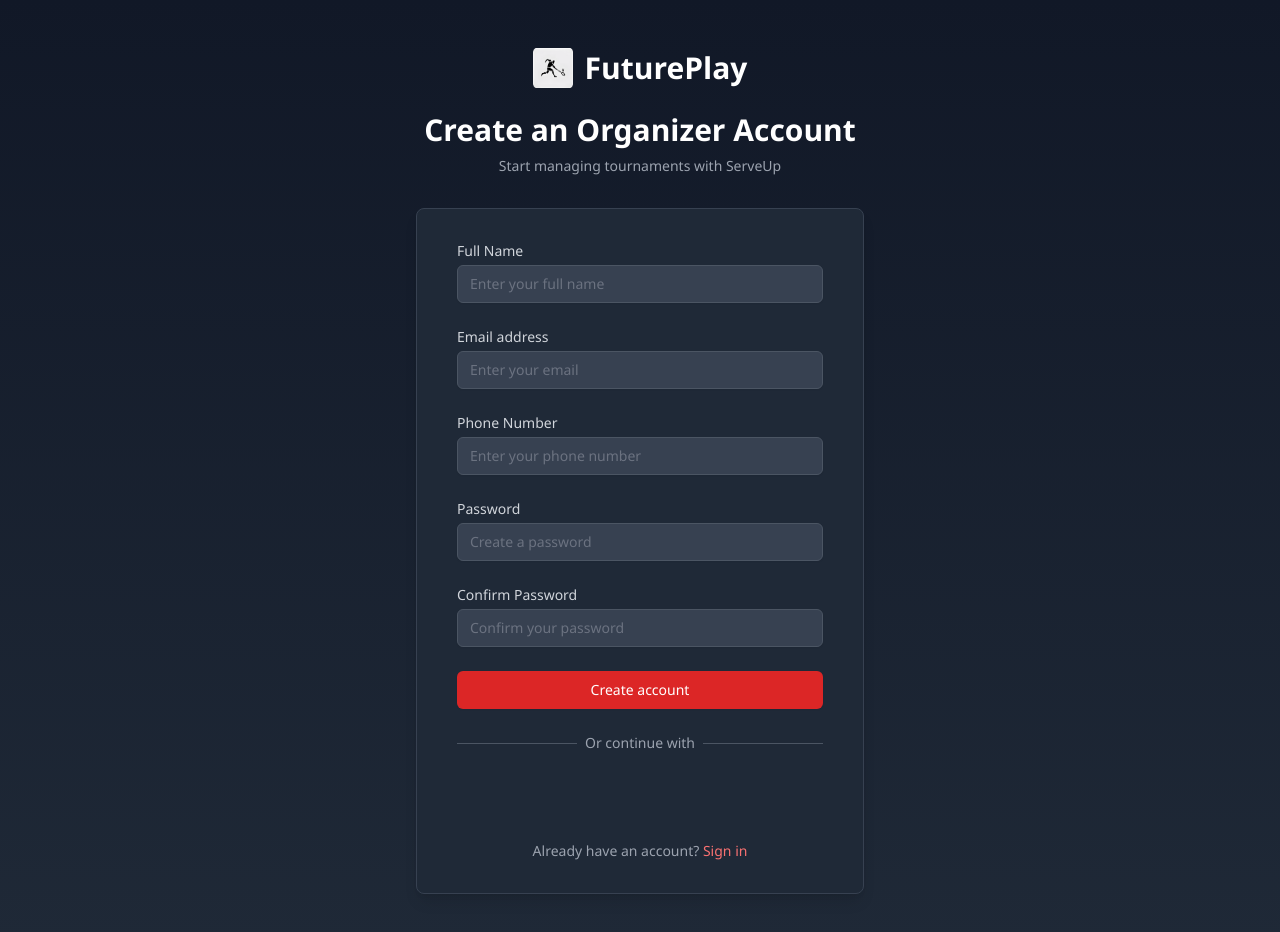
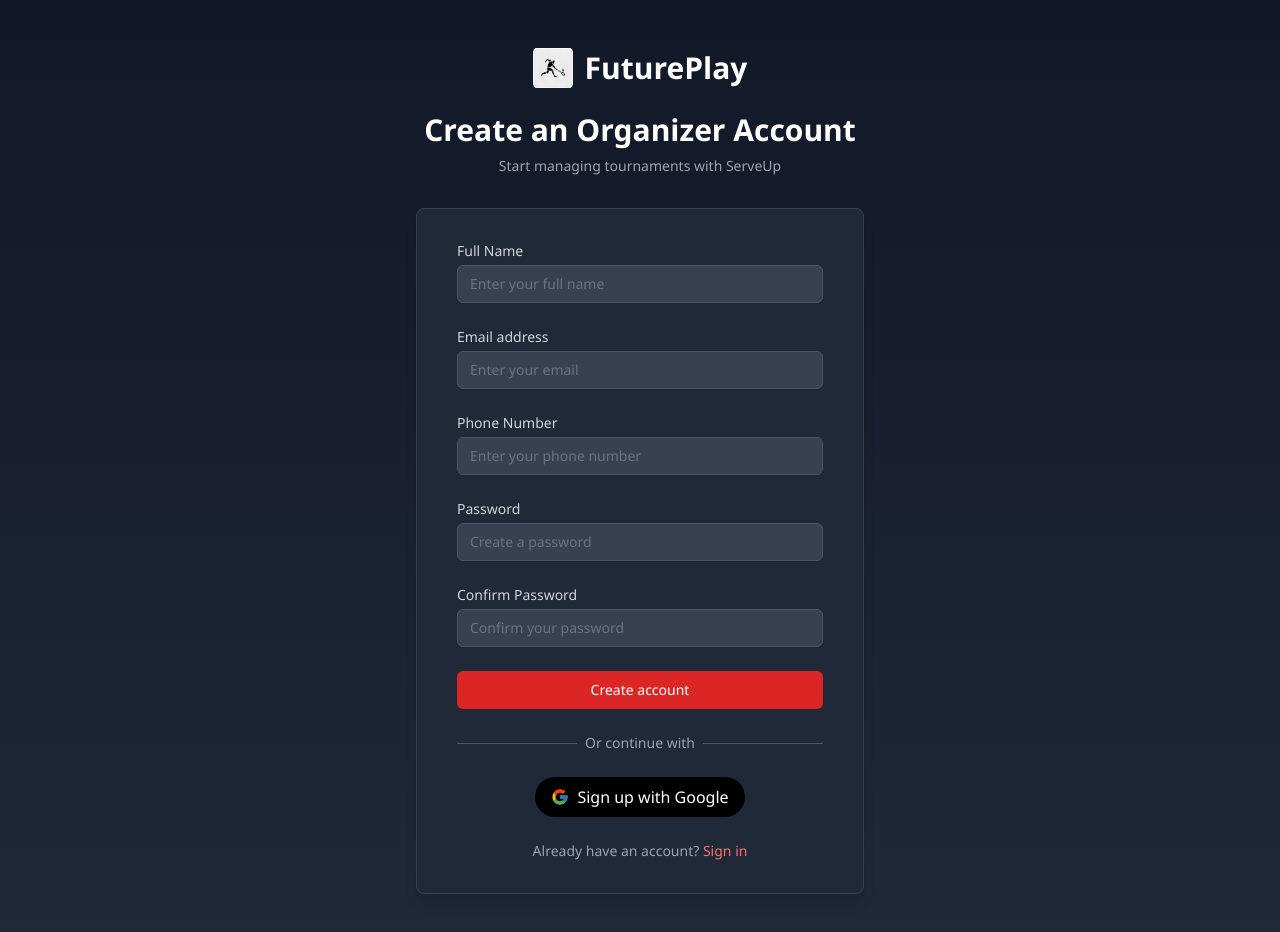
Before and after one commit to varun-aiml/Futureplay, a React (Vite) app in the folder frontend/: page /organizer/signup in a window 1280 px wide. Shown: the top 932 px of the page. Built offline with nearby package versions, Linux system fonts and the light colour scheme; no server answers.

Commit message:
Solved the errors in google signup

```diff
--- a/frontend/src/main.jsx
+++ b/frontend/src/main.jsx
@@ -1,15 +1,13 @@
-import { StrictMode } from 'react'
-import { createRoot } from 'react-dom/client'
-import { GoogleOAuthProvider } from '@react-oauth/google'
-import './index.css'
-import App from './App.jsx'
+import { StrictMode } from "react";
+import { createRoot } from "react-dom/client";
+import { GoogleOAuthProvider } from "@react-oauth/google";
+import "./index.css";
+import App from "./App.jsx";
 
-const GOOGLE_CLIENT_ID = import.meta.env.VITE_GOOGLE_CLIENT_ID; // Replace with your actual client ID
+const GOOGLE_CLIENT_ID = import.meta.env.VITE_GOOGLE_CLIENT_ID;
 
-createRoot(document.getElementById('root')).render(
-  <StrictMode>
-    <GoogleOAuthProvider clientId={GOOGLE_CLIENT_ID}>
-      <App />
-    </GoogleOAuthProvider>
-  </StrictMode>,
-)
+createRoot(document.getElementById("root")).render(
+  <GoogleOAuthProvider clientId={GOOGLE_CLIENT_ID}>
+    <App />
+  </GoogleOAuthProvider>
+);
--- a/frontend/src/pages/CompleteProfile.jsx
+++ b/frontend/src/pages/CompleteProfile.jsx
@@ -2,7 +2,7 @@
 import { useNavigate, useLocation } from "react-router-dom";
 import { completeGoogleSignup } from "../services/authService";
 import { useAuth } from "../context/authContext";
-import logo from "../assets/react.svg";
+import logo from "../assets/icon.png";
 
 function CompleteProfile() {
   const [phone, setPhone] = useState("");
--- a/frontend/src/pages/OrganizerSignup.jsx
+++ b/frontend/src/pages/OrganizerSignup.jsx
@@ -3,7 +3,6 @@
 import logo from "../assets/icon.png";
 import { register } from "../services/authService";
 import { useAuth } from "../context/authContext";
-import { GoogleLogin } from '@react-oauth/google';
 
 function OrganizerSignup() {
   const [formData, setFormData] = useState({
@@ -339,18 +338,38 @@
             </div>
 
             <div className="mt-6 flex justify-center">
-              <GoogleLogin
-                onSuccess={() => {
-                  window.location.href = 'http://localhost:5000/api/auth/google';
+              <button
+                onClick={() => {
+                  window.location.href =
+                    "http://localhost:5000/api/auth/google";
                 }}
-                onError={() => {
-                  setError('Google sign-in failed. Please try again.');
-                }}
-                useOneTap
-                theme="filled_black"
-                text="signup_with"
-                shape="pill"
-              />
+                className="flex items-center justify-center gap-2 bg-black hover:bg-gray-800 text-white font-medium py-2 px-4 rounded-full transition duration-300"
+              >
+                <svg
+                  width="18"
+                  height="18"
+                  xmlns="http://www.w3.org/2000/svg"
+                  viewBox="0 0 48 48"
+                >
+                  <path
+                    fill="#FFC107"
+                    d="M43.611,20.083H42V20H24v8h11.303c-1.649,4.657-6.08,8-11.303,8c-6.627,0-12-5.373-12-12c0-6.627,5.373-12,12-12c3.059,0,5.842,1.154,7.961,3.039l5.657-5.657C34.046,6.053,29.268,4,24,4C12.955,4,4,12.955,4,24c0,11.045,8.955,20,20,20c11.045,0,20-8.955,20-20C44,22.659,43.862,21.35,43.611,20.083z"
+                  />
+                  <path
+                    fill="#FF3D00"
+                    d="M6.306,14.691l6.571,4.819C14.655,15.108,18.961,12,24,12c3.059,0,5.842,1.154,7.961,3.039l5.657-5.657C34.046,6.053,29.268,4,24,4C16.318,4,9.656,8.337,6.306,14.691z"
+                  />
+                  <path
+                    fill="#4CAF50"
+                    d="M24,44c5.166,0,9.86-1.977,13.409-5.192l-6.19-5.238C29.211,35.091,26.715,36,24,36c-5.202,0-9.619-3.317-11.283-7.946l-6.522,5.025C9.505,39.556,16.227,44,24,44z"
+                  />
+                  <path
+                    fill="#1976D2"
+                    d="M43.611,20.083H42V20H24v8h11.303c-0.792,2.237-2.231,4.166-4.087,5.571c0.001-0.001,0.002-0.001,0.003-0.002l6.19,5.238C36.971,39.205,44,34,44,24C44,22.659,43.862,21.35,43.611,20.083z"
+                  />
+                </svg>
+                Sign up with Google
+              </button>
             </div>
           </div>
 
```
